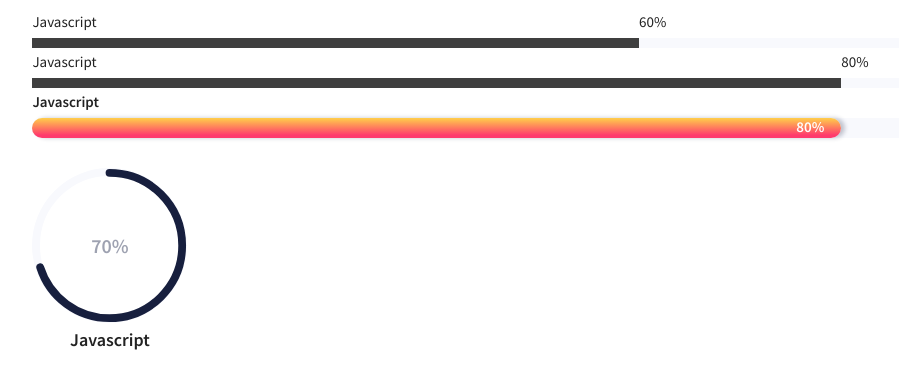
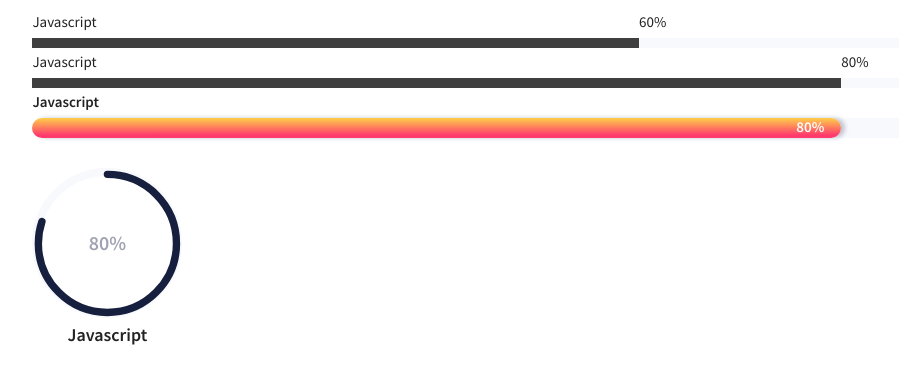
Before and after one commit to kmasalam/aae-new, a website: page progressbar.html in a window 1280 px wide. Shown: the whole page, without its empty margins (102-1001 px from the left). Drawn offline with Linux system fonts and the light colour scheme.

Commit message:
minor fixing in ration

```diff
--- a/assets/scss/progressbar.scss
+++ b/assets/scss/progressbar.scss
@@ -67,8 +67,8 @@
         margin-bottom: 30px;
         .aae-progressbar__wrapper {
             .aae-progressbar__container {
-                height: 155px;
-                width: 155px;
+                height: 150px;
+                width: 150px;
                 border: 8px solid $cf8f9;
                 border-radius: 50%;
                 position: relative;
@@ -85,13 +85,15 @@
                     font-weight: $semibold;
                 }
                 svg {
-                    transform: rotate(-90deg);
-                    height: 173px;
+                    transform: rotate(-90deg) translate(9%, -9%);
+                    height: 122.7%;
                     overflow: hidden;
                     vertical-align: middle;
                     position: absolute;
-                    right: -17px;
-                    top: -17px;
+                    // right: -17px;
+                    // top: -17px;
+                    top: 0;
+                    left: 0;
                 }
                 .aae-progressbar-circle {
                     fill: none;
--- a/progressbar.html
+++ b/progressbar.html
@@ -79,7 +79,7 @@
           <!--  -->
           <div
             class="aae-widget aae-progressbar aae-is-progressbar-circle"
-            data-aae-parcent="70"
+            data-aae-parcent="80"
             data-aae-duration="5"
           >
             <div class="aae-progressbar__wrapper">
```
Also changed, not shown: assets/css/progressbar.css.
